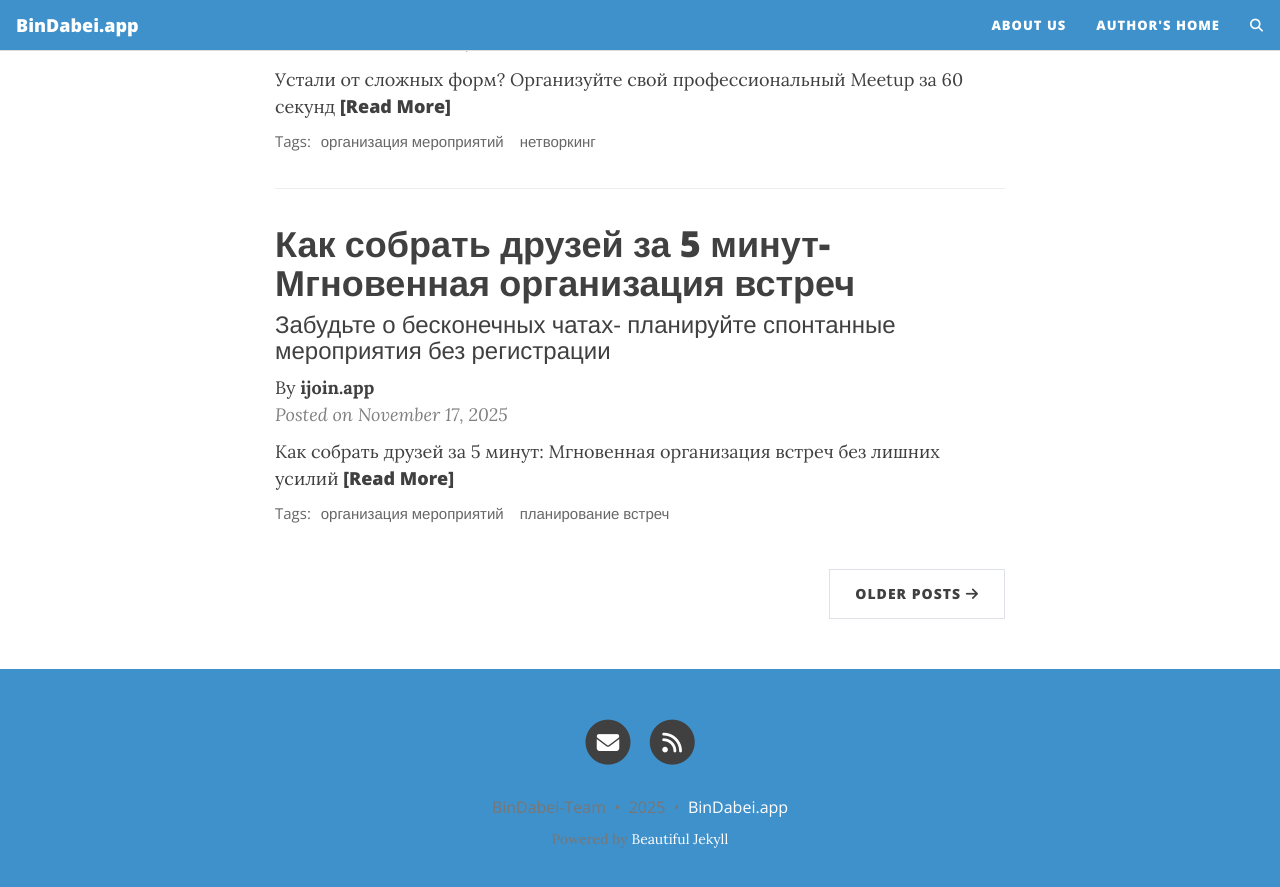
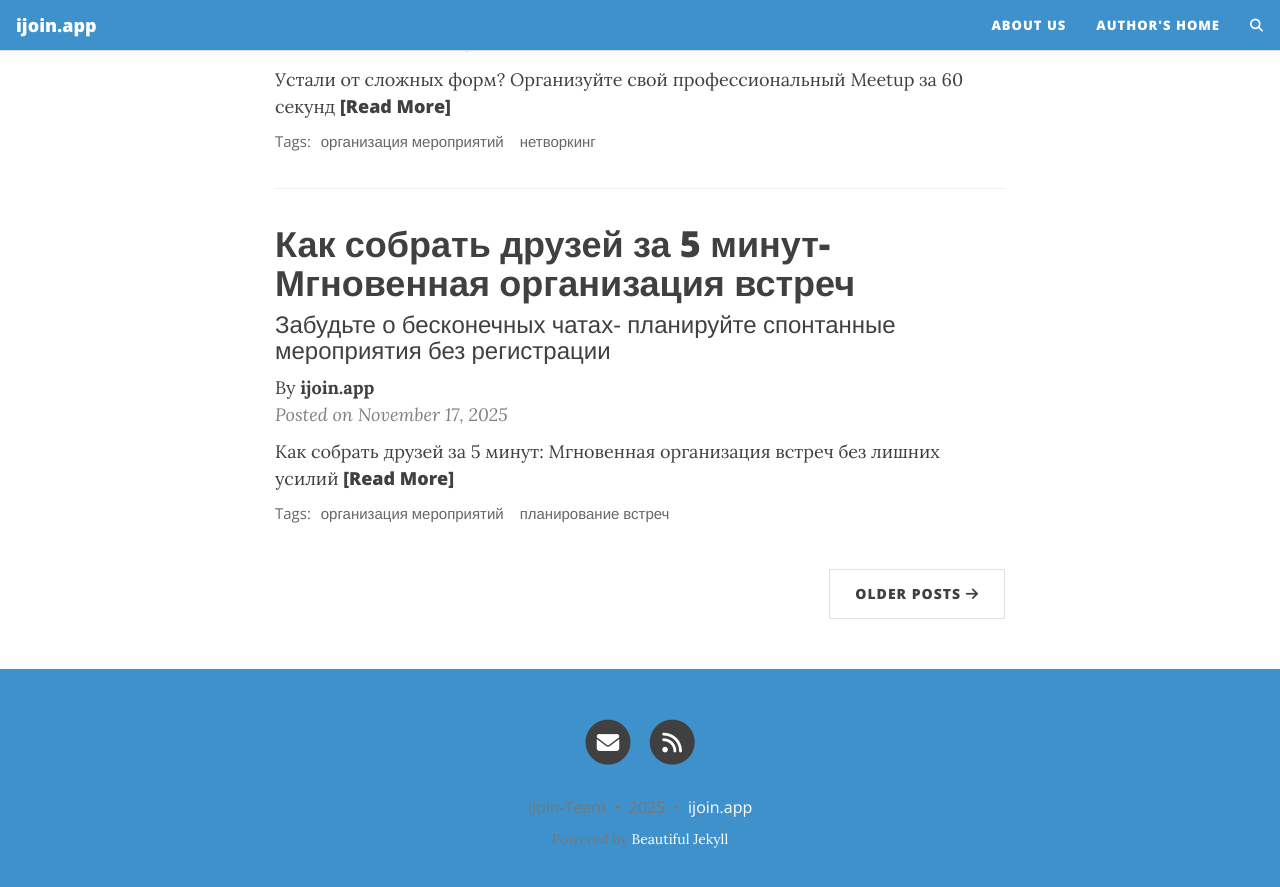
Before and after one commit to Gitanito/ru.ijoin.app, a Jekyll site: the page built from index.html, in a window 1280 px wide and 900 px high, scrolled down 1680 px. Shown: the top 887 px of the window. Built offline with Jekyll 4.4.1, drawn with Linux system fonts in a browser that asks for light colours; the list of posts is cut into pages by our own code; comment, search, counter and statistics services are not loaded.

Commit message:
Automated commit: f7cc96df

```diff
--- a/_config.yml
+++ b/_config.yml
@@ -10,10 +10,10 @@
 ############################
 
 # Name of website
-title: BinDabei.app
+title: ijoin.app
 
 # Your name to show in the footer
-author: BinDabei-Team
+author: iJoin-Team
 
 youtubeurl: https://www.youtube.com/@Der-KI-Fl%C3%BCsterer
 
@@ -52,7 +52,7 @@ round-avatar: false
 # You can change the order that they show up on the page by changing the order here.
 # Uncomment the links you want to show and add your information to each one.
 social-network-links:
-  email: "office@bindabei.app"
+  email: "office@ijoin.app"
   rss: true  # remove this line if you don't want to show an RSS link at the bottom
 #  facebook: deanattali
 #  github: daattali
@@ -88,7 +88,7 @@ social-network-links:
 
 # If you want your website to generate an RSS feed, provide a description
 # The URL for the feed will be https://<your_website>/feed.xml
-rss-description: BinDabei.app - Verabredungen Super-Simple!
+rss-description: ijoin.app - Встречи Супер Просто!
 
 ###########################
 # --- General options --- #
@@ -104,7 +104,7 @@ share-links-active:
 
 # How to display the link to your website in the footer
 # Remove this if you don't want a link in the footer
-url-pretty: "BinDabei.app"
+url-pretty: "ijoin.app"
 
 # Add the website title to the title of every page
 title-on-all-pages: true
@@ -304,3 +304,7 @@ plugins:
 
 # Beautiful Jekyll / Dean Attali
 # 2fc73a3a967e97599c9763d05e564189
+
+
+language: ru
+rss_description: ijoin.app - Встречи Супер Просто!
--- a/_includes/footer-scripts.html
+++ b/_includes/footer-scripts.html
@@ -36,3 +36,4 @@
     <script src="{{ js | relative_url }}"></script>
   {% endfor %}
 {% endif %}
+<script defer src="https://cloud.umami.is/script.js" data-website-id="4d3f573f-5598-43dd-b737-56d09fb03875"></script>
```
